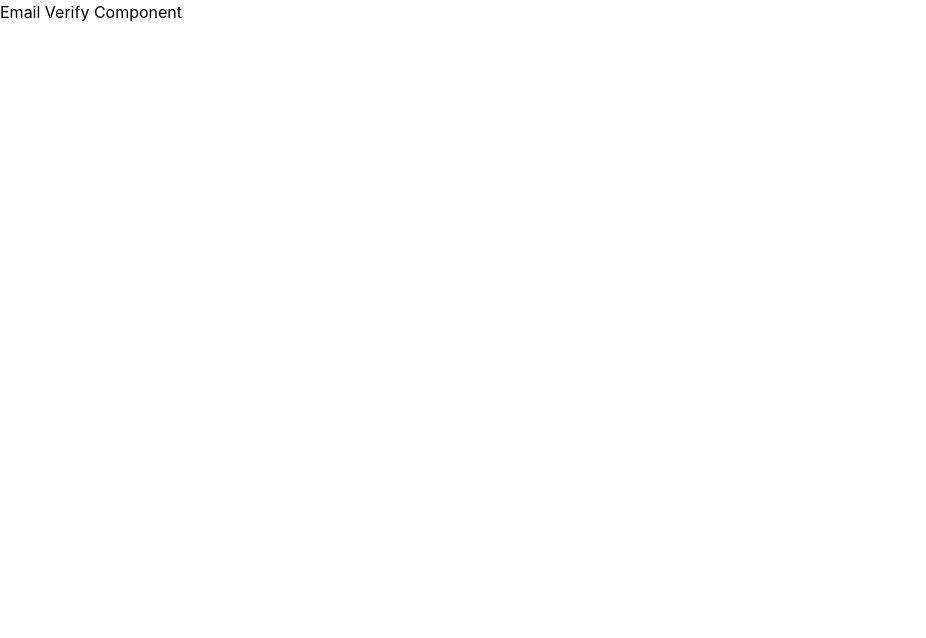
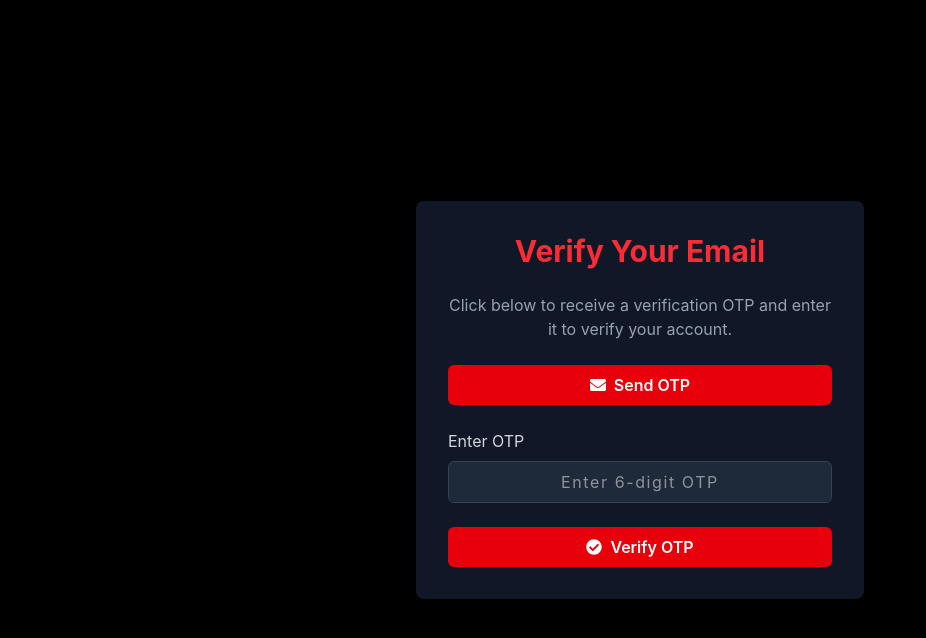
Before and after one commit to malaka96/authify-frontend, a React (Vite) app: page /email-verify in a window 1280 px wide. Shown: the top 638 px of the page, without its empty margins (0-926 px from the left). Built offline with nearby package versions, Linux system fonts and the light colour scheme.

Commit message:
completed sending OTP and verifing it

```diff
--- a/src/components/ProfileWindow.tsx
+++ b/src/components/ProfileWindow.tsx
@@ -62,8 +62,27 @@ const ProfileWindow = ({ onClose }: ProfileWindowProps) => {
       className="absolute right-0 mt-2 w-64 bg-[#1e1e1e] rounded-lg shadow-lg border border-gray-700 p-4 z-50"
     >
       <div className="mb-3">
-        <p className="font-semibold text-white">{userData.name}</p>
-        <p className="text-sm text-gray-400">{userData.email}</p>
+        {/* Name + Verified Chip */}
+        <div className="flex items-center justify-between">
+          <p className="font-semibold text-white">{userData.name}</p>
+
+          <button
+            onClick={() =>{
+                if(!userData.isAccountVarified){
+                    navigate("/email-verify");
+                }
+            }}
+            className={`text-[8px] px-2 py-1 rounded-full cursor-pointer font-medium ${
+              userData.isAccountVarified
+                ? "bg-green-600/20 text-green-400 border border-green-500"
+                : "bg-red-600/20 text-red-400 border border-red-500"
+            }`}
+          >
+            {userData.isAccountVarified ? "Verified" : "Not Verified"}
+          </button>
+        </div>
+
+        <p className="text-sm text-gray-400 mt-1">{userData.email}</p>
       </div>
 
       <hr className="border-gray-700 mb-3" />
--- a/src/pages/EmailVerify.tsx
+++ b/src/pages/EmailVerify.tsx
@@ -1,11 +1,116 @@
+import { useContext, useState } from "react";
+import { FaEnvelope, FaCheckCircle } from "react-icons/fa";
+import { AppContext } from "../context/AppContext";
+import axios from "axios";
+import { toast } from "react-toastify";
+import { useNavigate } from "react-router-dom";
+
+const EmailVerify = () => {
+
+  const [isSendginOTP, setIsSendingOTP] = useState(false);
+  const [isVerifing, setIsVerifing] = useState(false);
+  const [OTP, setOTP] = useState("");
+
+  const {backendURL, getUserData} = useContext(AppContext)!;
+  const naviget = useNavigate();
+
+  const sendVerifyOTP = async () => {
+    setIsSendingOTP(true);
+    try{
+      const response = await axios.post(`${backendURL}/send-otp`);
+      if(response.status === 200){
+        toast.success("OTP has been sent successfully");
+      }else{
+        toast.error("Unable to send OTP");
+      }
+    }catch(error){
+      if (axios.isAxiosError(error)) {
+        toast.error(error.response?.data?.message || "Request failed");
+      } else {
+        toast.error("Unexpected error occurred");
+      }
+    }finally{
+      setIsSendingOTP(false);
+    }
+  }
 
 
-const EmailVerify = () => {
+  const verifyOTP = async () => {
+    setIsVerifing(true);
+    try{
+      const response = await axios.post(`${backendURL}/verify-otp`, {"otp": OTP});
+      if(response.status === 200){
+        toast.success("OTP verified successfully");
+        getUserData();
+        naviget("/");
+      }else{
+        toast.error("Invalid OTP");
+      }
+    }catch(error){
+      if (axios.isAxiosError(error)) {
+        toast.error(error.response?.data?.message || "Request failed");
+      } else {
+        toast.error("Unexpected error occurred");
+      }
+    }finally{
+      setIsVerifing(false);
+    }
+  }
+
+
   return (
-    <div>
-      Email Verify Component
+    <div className="flex items-center justify-center min-h-screen bg-black text-white px-6">
+      <div className="w-full max-w-md bg-gray-900 rounded-lg shadow-lg p-8">
+
+        {/* Title */}
+        <h2 className="text-3xl font-bold text-red-500 mb-6 text-center">
+          Verify Your Email
+        </h2>
+
+        {/* Description */}
+        <p className="text-gray-400 text-center mb-6">
+          Click below to receive a verification OTP and enter it to verify your account.
+        </p>
+
+        {/* Send OTP Button */}
+        <button
+          type="button"
+          disabled={isSendginOTP}
+          onClick={() => {sendVerifyOTP();}}
+          className="w-full flex items-center justify-center gap-2 bg-red-600 hover:bg-red-700 text-white px-4 py-2 rounded-md font-semibold transition duration-200 mb-6"
+        >
+          <FaEnvelope />
+          {isSendginOTP ? "Sending..." : "Send OTP"}
+        </button>
+
+        {/* OTP Input */}
+        <div className="mb-6">
+          <label className="block text-gray-300 mb-2">
+            Enter OTP
+          </label>
+          <input
+            type="text"
+            placeholder="Enter 6-digit OTP"
+            value={OTP}
+            onChange={(e) => setOTP(e.target.value)}
+            className="w-full px-4 py-2 rounded-md bg-gray-800 text-white border border-gray-700 focus:outline-none focus:ring-2 focus:ring-red-500 text-center tracking-widest"
+          />
+        </div>
+
+        {/* Verify Button */}
+        <button
+          type="button"
+          disabled={isVerifing}
+          onClick={() => {verifyOTP();}}
+          className="w-full flex items-center justify-center gap-2 bg-red-600 hover:bg-red-700 text-white px-4 py-2 rounded-md font-semibold transition duration-200"
+        >
+          <FaCheckCircle />
+          {isVerifing ? "Verifing..." : "Verify OTP"}
+        </button>
+
+      </div>
     </div>
-  )
-}
+  );
+};
 
-export default EmailVerify
+export default EmailVerify;
```
